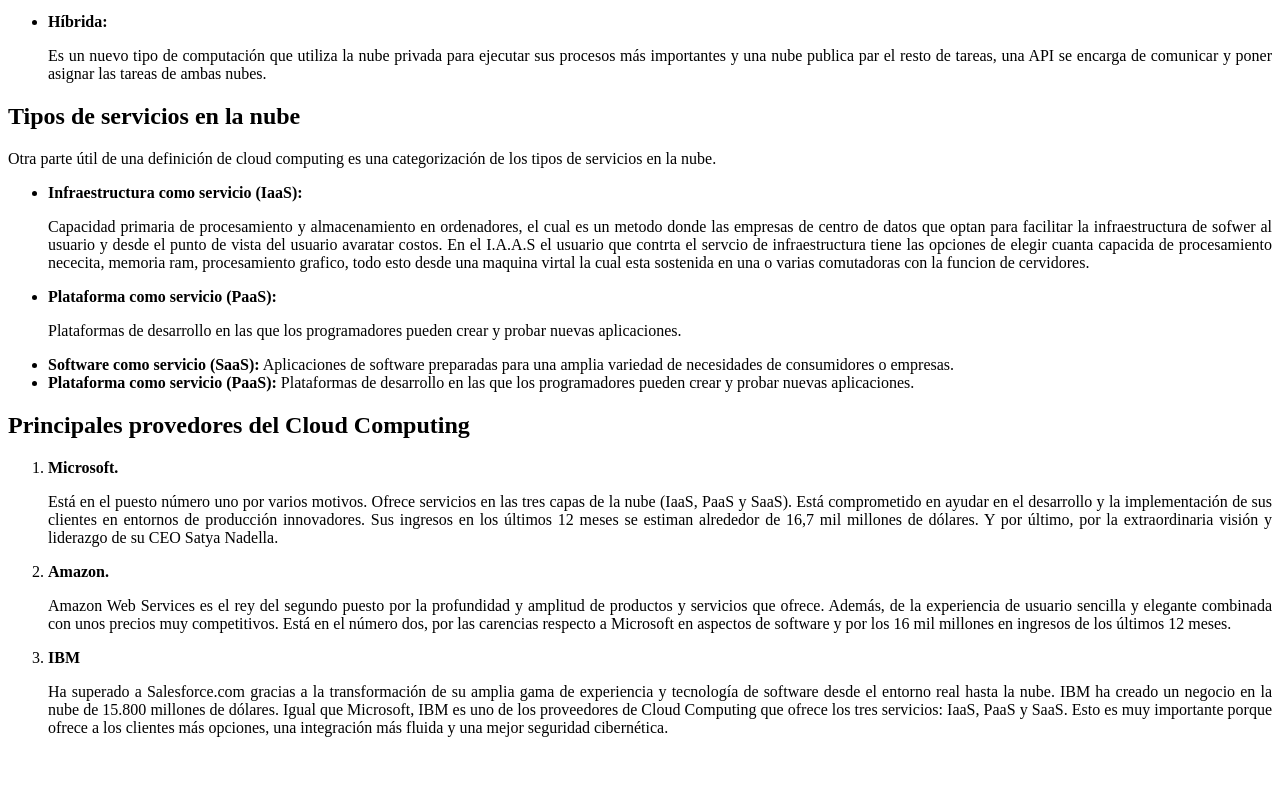
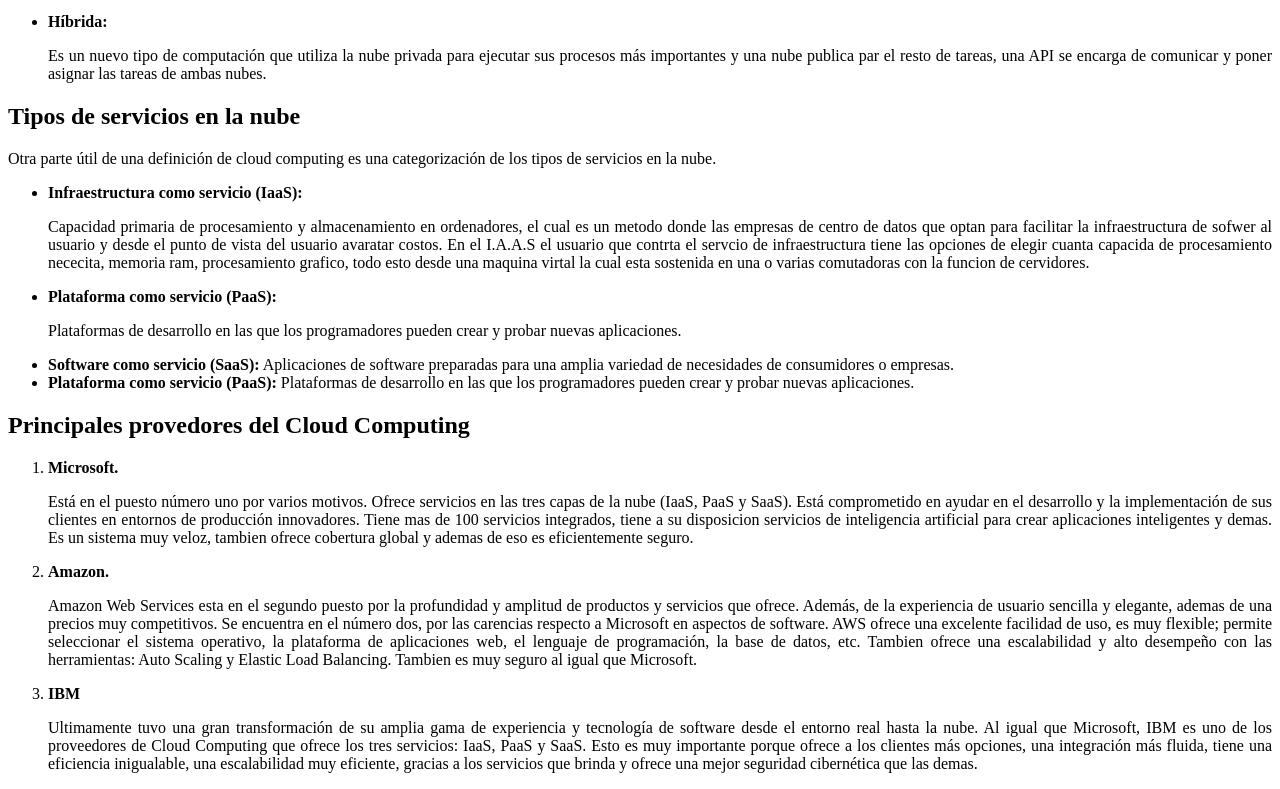
Before and after one commit to Kenfu03/LaMenopausia.github.io, a plain HTML site: page index.html in a window 1280 px wide. Shown: the part 1366-2155 px from the top of the page. Before the commit the page ends 2119 px from the top, so only its background shows below. Drawn offline with Linux system fonts and the light colour scheme.

Commit message:
Update index.html

```diff
--- a/index.html
+++ b/index.html
@@ -65,20 +65,25 @@
 	<ol>
 		<li><b>Microsoft.</b>
 			<p style="text-align: justify">Está en el puesto número uno por varios motivos. Ofrece servicios en las tres capas de la nube (IaaS, PaaS y SaaS).
-			Está comprometido en ayudar en el desarrollo y la implementación de sus clientes en entornos de producción innovadores.
-			Sus ingresos en los últimos 12 meses se estiman alrededor de 16,7 mil millones de dólares. Y por último, por la extraordinaria
-			visión y liderazgo de su CEO Satya Nadella.</p></li>
+				Está comprometido en ayudar en el desarrollo y la implementación de sus clientes en entornos de producción innovadores. Tiene mas
+				de 100 servicios integrados, tiene a su disposicion servicios de inteligencia artificial para crear aplicaciones inteligentes y demas.
+				Es un sistema muy veloz, tambien ofrece cobertura global y ademas de eso es eficientemente seguro.
+			</p></li>
 
 		<li><b>Amazon.</b>
-			<p style="text-align: justify">Amazon Web Services es el rey del segundo puesto por la profundidad y amplitud de productos y servicios que ofrece.
-			Además, de la experiencia de usuario sencilla y elegante combinada con unos precios muy competitivos. Está en el número dos,
-			por las carencias respecto a Microsoft en aspectos de software y por los 16 mil millones en ingresos de los últimos 12 meses.</p></li>
+			<p style="text-align: justify">Amazon Web Services esta en el segundo puesto por la profundidad y amplitud de productos y servicios que ofrece.
+				Además, de la experiencia de usuario sencilla y elegante, ademas de una precios muy competitivos. Se encuentra en el número dos,
+				por las carencias respecto a Microsoft en aspectos de software. AWS ofrece una excelente facilidad de uso, es muy flexible;
+				permite seleccionar el sistema operativo, la plataforma de aplicaciones web, el lenguaje de programación, la base de datos, etc. Tambien ofrece
+				una escalabilidad y alto desempeño con las herramientas: Auto Scaling y Elastic Load Balancing. Tambien es muy seguro al igual que Microsoft.
+			</p></li>
 
 		<li><b>IBM</b>
-			<p style="text-align: justify">Ha superado a Salesforce.com gracias a la transformación de su amplia gama de experiencia y tecnología de software desde el
-			entorno real hasta la nube. IBM ha creado un negocio en la nube de 15.800 millones de dólares. Igual que Microsoft, IBM es uno
-			de los proveedores de Cloud Computing que ofrece los tres servicios: IaaS, PaaS y SaaS. Esto es muy importante porque ofrece a
-			los clientes más opciones, una integración más fluida y una mejor seguridad cibernética.</p></li>
+			<p style="text-align: justify">Ultimamente tuvo una gran transformación de su amplia gama de experiencia y tecnología de software desde el
+				entorno real hasta la nube. Al igual que Microsoft, IBM es uno de los proveedores de Cloud Computing que ofrece los
+				tres servicios: IaaS, PaaS y SaaS. Esto es muy importante porque ofrece a los clientes más opciones, una integración
+				más fluida, tiene una eficiencia inigualable, una escalabilidad muy eficiente, gracias a los servicios que brinda
+				y ofrece una mejor seguridad cibernética que las demas.</p></li>
 	</ol>
 </body>
 </html>
```
